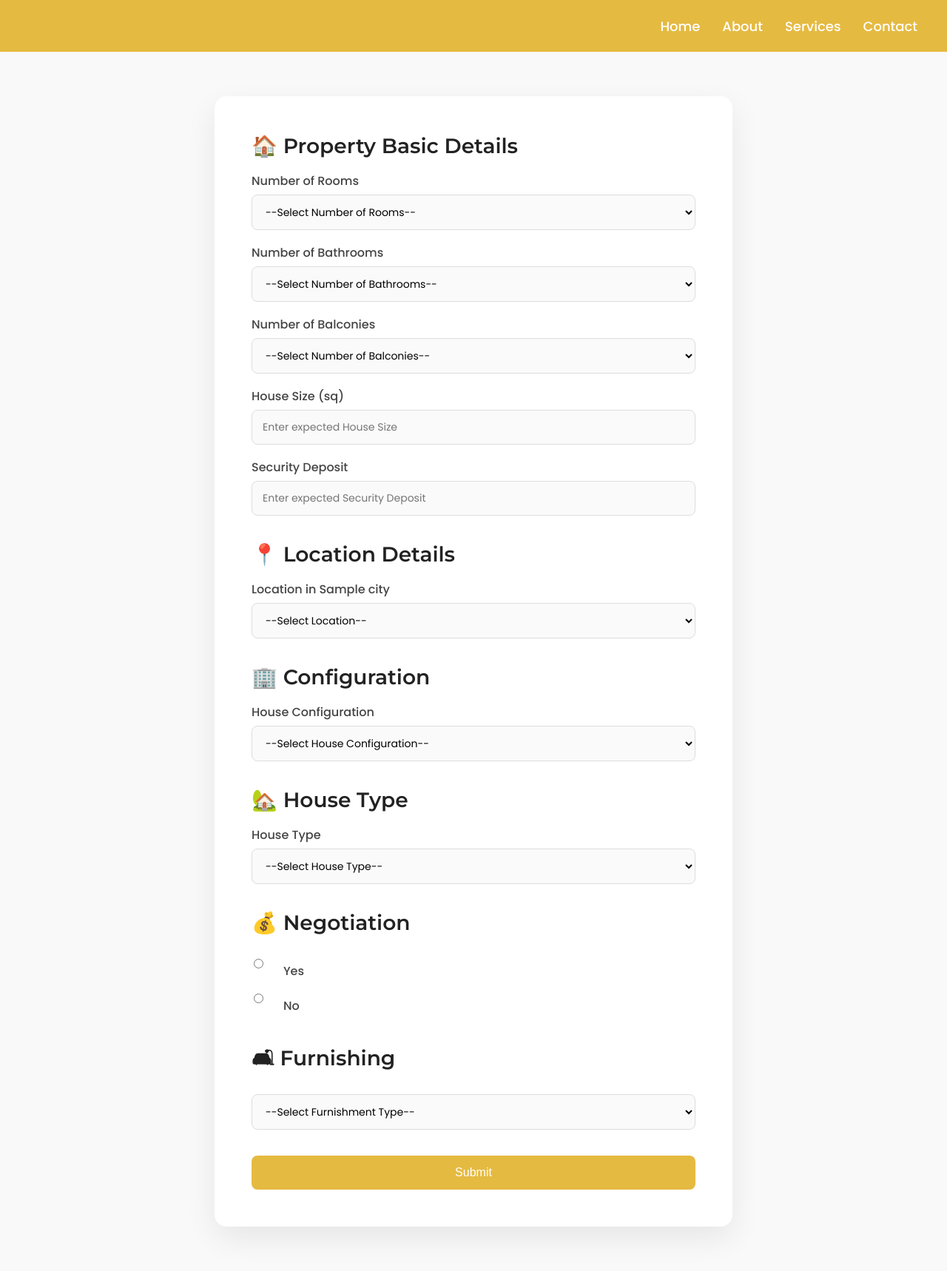
After one commit to Sivarathinam-sd/house-price-prediction, a Flask app: template templates/form.html in a window 1280 px wide. The commit adds this page. Shown: the whole page at 74% size. Run offline with Flask 3, Linux system fonts and the light colour scheme; the template is opened without the code that fills it: most values are stand-ins (such as "Sample title", 1, 10 or a date in 2020); parts of the project's set-up code (start-up, migrations or seed data) failed here and were passed over.

Commit message:
version 1.0 update

```diff
--- a/app.py
+++ b/app.py
@@ -0,0 +1,60 @@
+from flask import Flask, request, render_template, url_for, redirect
+from data_loader import CSV_Loader
+import pickle
+import numpy as np
+
+app = Flask(__name__)
+
+loader = CSV_Loader()
+model = pickle.load(open('models/RandomForestModel.sav', 'rb'))
+scaler =pickle.load(open('models/Scaler.sav', 'rb'))
+
+@app.route("/")
+def home():
+
+    return render_template('index.html')
+
+@app.route('/', methods=['GET','POST'])
+def get_city():
+    if request.method == 'POST':
+        city = request.form['city']
+    return redirect(url_for('get_form_values', city=city))
+
+@app.route('/forms/<city>', methods=['POST', 'GET'])
+def get_form_values(city):
+    # return f"<h1>{city}</h1>"
+    if city in ['delhi', 'mumbai', 'pune']:
+        city = city.capitalize()
+    print(city)
+    locations = loader.get_location(city)
+    locations.sort()
+    return render_template('form.html', locations=locations, city=city)
+
+@app.route('/predictions', methods=['POST', 'GET'])
+def predict():
+    if request.method == 'POST':
+        # print(request.form)
+        numRooms = float(request.form['numRooms'])
+        numBathrooms = float(request.form['numBathrooms'])
+        numBalconies = float(request.form['numBalconies'])
+        coordinates = loader.get_coordinates(request.form['city'],request.form['location'])
+        houseSize = float(request.form['houseSize'])
+        securityDeposit = float(request.form['securityDeposit'])
+        configuration = int(request.form['configuration'])
+        houseType = int(request.form['houseType'])
+        negotiation = int(request.form['negotiation'])
+        furnishing = int(request.form['furnishing'])
+        data = [numRooms, coordinates['lat'], coordinates['lon'], numBathrooms, numBalconies, houseSize, securityDeposit, 0, 0, 0, 0, 0, 0, 0, 0, 0, 0, 0, 0, 0]
+        data[7+configuration] = 1
+        data[9+ houseType] = 1
+        data[15 + negotiation] = 1
+        print(furnishing)
+        data[17 + furnishing] = 1
+
+        data = np.array(data)
+        prediction = round(model.predict(scaler.transform(data.reshape(1,-1)))[0])
+
+        return render_template('index.html', prediction=[prediction])
+    return redirect(url_for('home'))
+if __name__ == '__main__':
+    app.run(debug=False)
--- a/pyproject.toml
+++ b/pyproject.toml
@@ -5,7 +5,9 @@ description = "Add your description here"
 readme = "README.md"
 requires-python = ">=3.14"
 dependencies = [
+    "flask>=3.1.2",
     "ipykernel>=7.1.0",
     "pandas>=3.0.0",
+    "scikit-learn>=1.8.0",
     "seaborn>=0.13.2",
 ]
--- /dev/null
+++ b/templates/form.html
@@ -0,0 +1,248 @@
+<!DOCTYPE html>
+<html lang="en">
+
+<head>
+    <meta charset="UTF-8">
+    <meta name="viewport" content="width=device-width, initial-scale=1.0">
+
+    <!-- Google Fonts (Same as Homepage) -->
+    <link rel="preconnect" href="https://fonts.googleapis.com">
+    <link rel="preconnect" href="https://fonts.gstatic.com" crossorigin>
+    <link
+        href="https://fonts.googleapis.com/css2?family=Montserrat:wght@400;600&family=Poppins:wght@300;400;500&display=swap"
+        rel="stylesheet">
+
+    <title>RentWise | House Listing</title>
+
+    <style>
+        * {
+            margin: 0;
+            box-sizing: border-box;
+        }
+
+        body {
+            font-family: "Poppins", sans-serif;
+            background: #f9f9f9;
+        }
+
+        /* NAVBAR (Same as Homepage) */
+        .nav {
+            height: 70px;
+            background-color: #E5BA41;
+            display: flex;
+            justify-content: flex-end;
+            align-items: center;
+        }
+
+        .nav ul {
+            margin-right: 40px;
+            display: flex;
+            gap: 30px;
+        }
+
+        .nav ul li {
+            list-style: none;
+            font-size: 18px;
+        }
+
+        .nav ul li a {
+            color: white;
+            text-decoration: none;
+            font-weight: 500;
+        }
+
+        /* FORM SECTION */
+        .form-section {
+            padding: 60px 20px;
+        }
+
+        .form-container {
+            max-width: 700px;
+            margin: auto;
+            background: #fff;
+            padding: 50px;
+            border-radius: 16px;
+            box-shadow: 0 15px 40px rgba(0, 0, 0, 0.08);
+        }
+
+        h2 {
+            font-family: "Montserrat", sans-serif;
+            font-size: 28px;
+            margin-top: 35px;
+            margin-bottom: 15px;
+            color: #222;
+        }
+
+        h2:first-child {
+            margin-top: 0;
+        }
+
+        label {
+            display: block;
+            margin-top: 18px;
+            font-weight: 500;
+            color: #444;
+        }
+
+        select,
+        input[type="number"],
+        input[type="text"] {
+            width: 100%;
+            padding: 12px 14px;
+            margin-top: 6px;
+            border-radius: 8px;
+            border: 1px solid #ddd;
+            background-color: rgba(249, 249, 249, 0.8);
+            font-family: "Poppins", sans-serif;
+            font-size: 14px;
+        }
+
+        select:focus,
+        input:focus {
+            outline: none;
+            border-color: #E5BA41;
+        }
+
+        /* Radio Buttons */
+        .radio-group {
+            margin-top: 10px;
+        }
+
+        .radio-group label {
+            font-weight: 400;
+            margin-right: 20px;
+        }
+
+        /* Submit Button */
+        button {
+            margin-top: 35px;
+            padding: 14px;
+            width: 100%;
+            border-radius: 8px;
+            border: none;
+            background: #E5BA41;
+            color: #fff;
+            font-size: 16px;
+            font-weight: 500;
+            cursor: pointer;
+            transition: 0.3s ease;
+        }
+
+        button:hover {
+            background: #FACE68;
+        }
+
+    </style>
+</head>
+
+<body>
+
+    <!-- NAV -->
+    <div class="nav">
+        <ul>
+            <li><a href="/">Home</a></li>
+            <li><a href="#">About</a></li>
+            <li><a href="#">Services</a></li>
+            <li><a href="#">Contact</a></li>
+        </ul>
+    </div>
+
+    <section class="form-section">
+        <div class="form-container">
+             <form action="{{ url_for('predict') }}" method="POST" >
+
+            <h2>🏠 Property Basic Details</h2>
+
+            <label for="numRooms">Number of Rooms</label>
+            <select name="numRooms" id="numRooms">
+                <option value="">--Select Number of Rooms--</option>
+                <option value="0">None</option>
+                {% for i in range(1,13) %}
+                <option value="{{i}}">{{i}}</option>
+                {% endfor %}
+            </select>
+
+            <label for="numBathrooms">Number of Bathrooms</label>
+            <select name="numBathrooms" id="numBathrooms">
+                <option value="">--Select Number of Bathrooms--</option>
+                <option value="0">None</option>
+                {% for i in range(1,13) %}
+                <option value="{{i}}">{{i}}</option>
+                {% endfor %}
+            </select>
+
+            <label for="numBalconies">Number of Balconies</label>
+            <select name="numBalconies" id="numBalconies">
+                <option value="">--Select Number of Balconies--</option>
+                <option value="0">None</option>
+                {% for i in range(1,13) %}
+                <option value="{{i}}">{{i}}</option>
+                {% endfor %}
+            </select>
+            <label for="houseSize">House Size (sq)</label>
+            <input type="number" name="houseSize" id="houseSize" placeholder="Enter expected House Size" >
+
+            <label for="securityDeposit">Security Deposit</label>
+            <input type="number" name="securityDeposit" id="securityDeposit" placeholder="Enter expected Security Deposit" >
+
+            <h2>📍 Location Details</h2>
+
+            <label for="location">Location in {{city}}</label>
+            <select name="location" id="location">
+                <option value="">--Select Location--</option>
+                {% for place in locations %}
+                <option value="{{ place }}">{{ place }}</option>
+                {% endfor %}
+            </select>
+
+            <h2>🏢 Configuration</h2>
+
+            <label for="configuration">House Configuration</label>
+            <select name="configuration" id="configuration">
+                <option value="">--Select House Configuration--</option>
+                <option value="0">BHK</option>
+                <option value="1">RK</option>
+            </select>
+
+            <h2>🏡 House Type</h2>
+
+            <label for="houseType">House Type</label>
+            <select name="houseType" id="houseType">
+                <option value="">--Select House Type--</option>
+                <option value="0">Apartment</option>
+                <option value="1">Independent Floor</option>
+                <option value="2">Independent House</option>
+                <option value="3">Studio Apartment</option>
+                <option value="4">Villa</option>
+                <option value="5">Pent House</option>
+            </select>
+
+            <h2>💰 Negotiation</h2>
+
+                 <table style="width: 20%;" >
+            <tr>
+                <td><input type="radio" id="neg_yes" name="negotiation" value="0" required></td>
+                <td><label for="neg_yes">Yes</label></td>
+            </tr>
+            <tr>
+                <td> <input type="radio" id="neg_no" name="negotiation" value="1"></td>
+                <td><label for="neg_no">No</label></td>
+            </tr>
+        </table>
+
+            <h2>🛋 Furnishing</h2>
+
+            <select name="furnishing" id="furnishing">
+                <option value="">--Select Furnishment Type--</option>
+                <option value="0">Furnished</option>
+                <option value="1">Semi-Furnished</option>
+                <option value="2">Unfurnished</option>
+            </select>
+            <input type="hidden" name="city" value="{{city}}" >
+            <button type="submit">Submit</button>
+            </form>
+        </div>
+    </section>
+
+</body>
+</html>
--- /dev/null
+++ b/templates/prediction.html
@@ -0,0 +1,5 @@
+{% if prediction %}
+<h2>
+            {{prediction[0]}}
+</h2>
+{% endif %}
```
Also changed, not shown: data_loader.py (added, +19 -0 lines), templates/index.html (+152 -3 lines), 4 other files.
